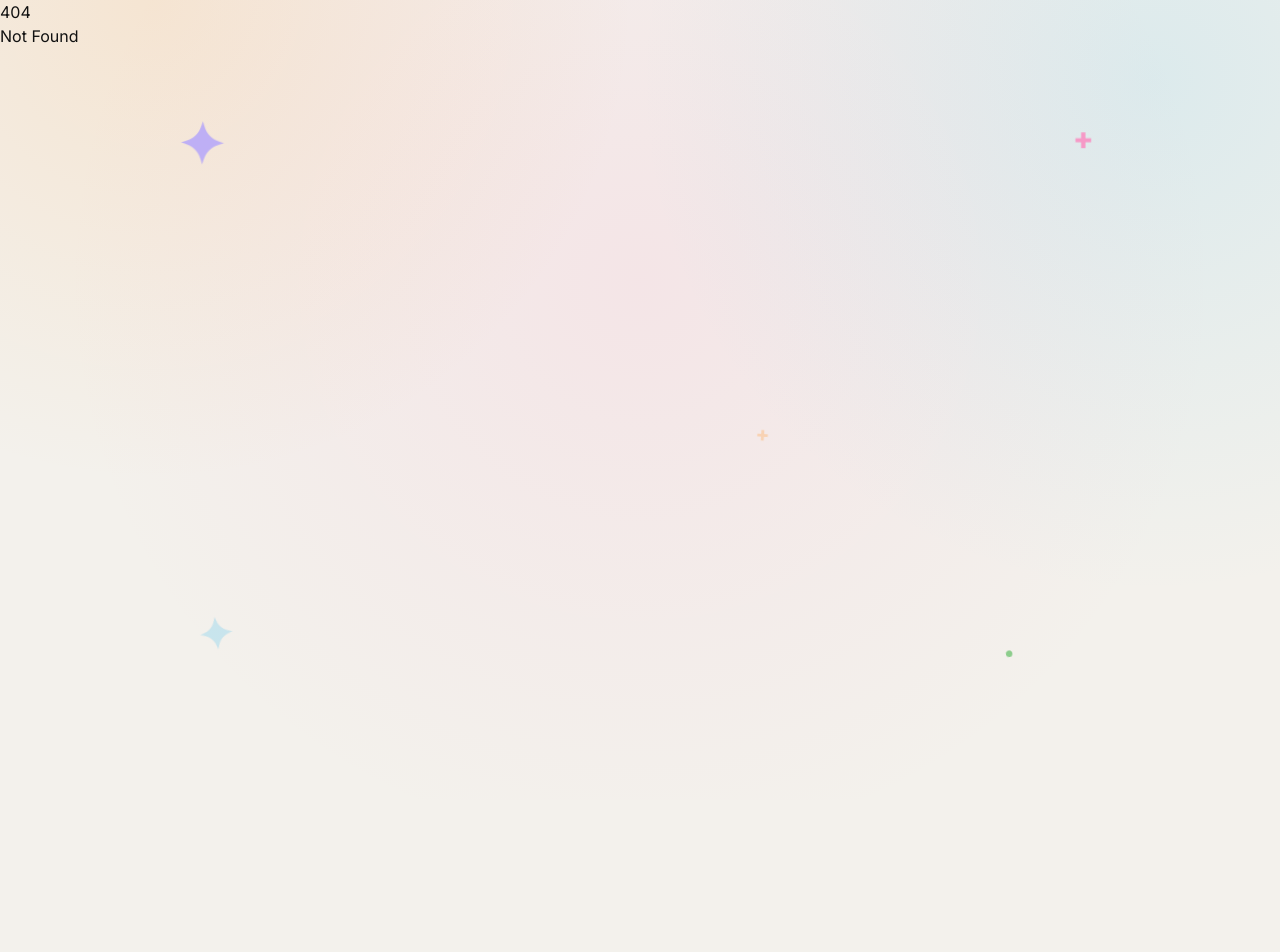
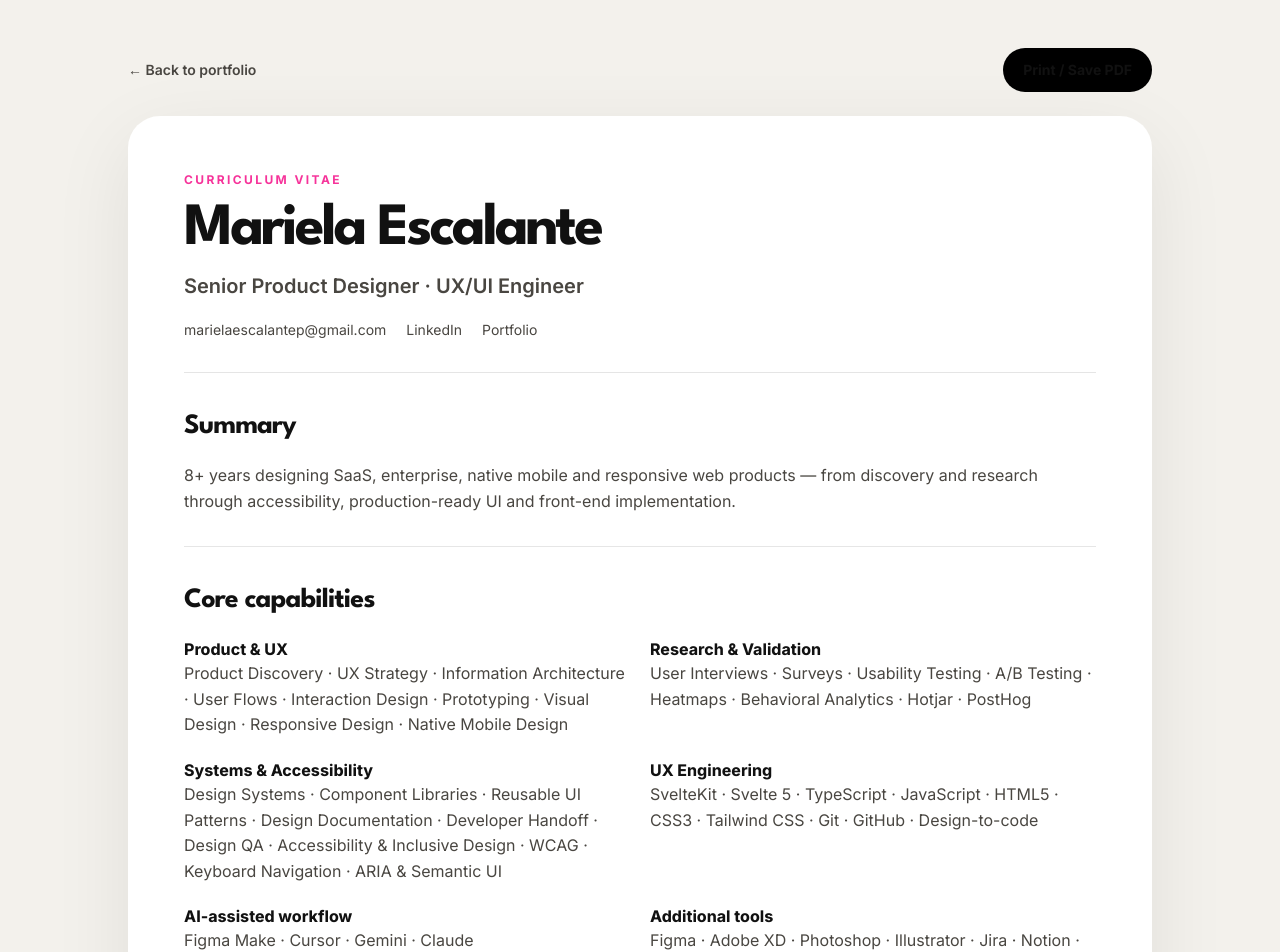
Before and after one commit to marielaescaperni/curriculum, a SvelteKit app in the folder andre-cv/: page /cv in a window 1280 px wide. Before the commit this address had no page. Shown: the top 952 px of the page. Before the commit the page ends 800 px from the top, so only its background shows below. Built offline with nearby package versions, Linux system fonts and the light colour scheme.

Commit message:
feat(cv): add shared-data web CV route

```diff
--- /dev/null
+++ b/andre-cv/src/routes/cv/+page.svelte
@@ -0,0 +1,182 @@
+<script lang="ts">
+	import { cvData } from '$lib/data/cv';
+
+	const capabilityGroups = [
+		{ label: 'Product & UX', items: cvData.capabilities.productUx },
+		{ label: 'Research & Validation', items: cvData.capabilities.researchValidation },
+		{ label: 'Systems & Accessibility', items: cvData.capabilities.systemsAccessibility },
+		{ label: 'UX Engineering', items: cvData.capabilities.uxEngineering }
+	];
+</script>
+
+<svelte:head>
+	<title>Mariela Escalante | CV</title>
+	<meta
+		name="description"
+		content="CV of Mariela Escalante, Senior Product Designer and UX/UI Engineer with 8+ years of experience across SaaS, enterprise, mobile, accessibility and UX engineering."
+	/>
+</svelte:head>
+
+<div class="min-h-screen bg-[#f3f1ec] px-4 py-8 text-[#111] sm:px-6 md:py-12 print:bg-white print:p-0">
+	<div class="mx-auto max-w-5xl">
+		<div class="mb-6 flex items-center justify-between gap-4 print:hidden">
+			<a href="/" class="text-sm font-semibold text-secondary hover:text-primary">← Back to portfolio</a>
+			<button
+				type="button"
+				onclick={() => window.print()}
+				class="rounded-full bg-black px-5 py-3 text-sm font-bold text-white transition hover:-translate-y-0.5"
+			>
+				Print / Save PDF
+			</button>
+		</div>
+
+		<article class="rounded-[2rem] bg-white p-7 shadow-[0_24px_80px_rgba(17,17,17,0.08)] sm:p-10 md:p-14 print:rounded-none print:p-0 print:shadow-none">
+			<header class="border-b border-black/10 pb-8">
+				<p class="text-xs font-bold uppercase tracking-[0.2em] text-pink-500">Curriculum Vitae</p>
+				<h1 class="mt-3 font-display text-5xl font-bold tracking-[-0.05em] sm:text-6xl">{cvData.profile.name}</h1>
+				<p class="mt-3 text-xl font-semibold text-secondary">{cvData.profile.role}</p>
+				<div class="mt-5 flex flex-wrap gap-x-5 gap-y-2 text-sm text-secondary">
+					<a href={`mailto:${cvData.profile.email}`}>{cvData.profile.email}</a>
+					<a href={cvData.profile.socials.linkedin}>LinkedIn</a>
+					<a href="https://mariela-escalante.vercel.app/">Portfolio</a>
+				</div>
+			</header>
+
+		<section class="cv-section">
+			<h2>Summary</h2>
+			<p>{cvData.profile.heroSummary}</p>
+		</section>
+
+		<section class="cv-section">
+			<h2>Core capabilities</h2>
+			<div class="grid gap-5 sm:grid-cols-2">
+				{#each capabilityGroups as group}
+					<div>
+						<h3>{group.label}</h3>
+						<p>{group.items.join(' · ')}</p>
+					</div>
+				{/each}
+			</div>
+			<div class="mt-5 grid gap-5 sm:grid-cols-2">
+				<div>
+					<h3>AI-assisted workflow</h3>
+					<p>{cvData.capabilities.aiWorkflow.join(' · ')}</p>
+				</div>
+				<div>
+					<h3>Additional tools</h3>
+					<p>{cvData.capabilities.additionalTools.join(' · ')}</p>
+				</div>
+			</div>
+		</section>
+
+		<section class="cv-section">
+			<h2>Experience</h2>
+			<div class="space-y-7">
+				{#each cvData.experience as item}
+					<div class="break-inside-avoid">
+						<div class="flex flex-col justify-between gap-1 sm:flex-row sm:items-baseline">
+							<div>
+								<h3>{item.role}</h3>
+								<p class="font-semibold text-primary">{item.company}</p>
+							</div>
+							<p class="text-sm font-medium text-secondary">{item.period}</p>
+						</div>
+						<p class="mt-2">{item.description}</p>
+						{#if item.projects}
+							<div class="mt-3 space-y-2 border-l-2 border-pink-200 pl-4">
+								{#each item.projects as project}
+									<div>
+										<p class="font-semibold text-primary">{project.name} · {project.role}</p>
+										<p>{project.description}</p>
+									</div>
+								{/each}
+							</div>
+						{/if}
+					</div>
+				{/each}
+			</div>
+		</section>
+
+		<div class="grid gap-8 md:grid-cols-2">
+			<section class="cv-section border-b-0 pb-0">
+				<h2>Education</h2>
+				<div class="space-y-5">
+					{#each cvData.education as item}
+						<div>
+							<h3>{item.title}</h3>
+							<p>{item.institution}</p>
+							<p class="text-sm text-secondary">{item.period}</p>
+						</div>
+					{/each}
+				</div>
+			</section>
+
+			<section class="cv-section border-b-0 pb-0">
+				<h2>Recognition & languages</h2>
+				{#each cvData.awards as item}
+					<div>
+						<h3>{item.title}</h3>
+						<p>{item.description}</p>
+					</div>
+				{/each}
+				<div class="mt-5 space-y-1">
+					{#each cvData.languages as language}
+						<p><strong>{language.name}</strong> — {language.level}</p>
+					{/each}
+				</div>
+			</section>
+		</div>
+		</article>
+	</div>
+</div>
+
+<style>
+	.cv-section {
+		padding: 2rem 0;
+		border-bottom: 1px solid rgba(17, 17, 17, 0.1);
+	}
+
+	.cv-section h2 {
+		margin-bottom: 1rem;
+		font-family: var(--font-display);
+		font-size: 1.75rem;
+		font-weight: 700;
+		letter-spacing: -0.03em;
+	}
+
+	.cv-section h3 {
+		font-weight: 750;
+		color: var(--color-text-primary);
+	}
+
+	.cv-section p {
+		line-height: 1.6;
+		color: var(--color-text-secondary);
+	}
+
+	@media print {
+		@page {
+			size: A4;
+			margin: 14mm;
+		}
+
+		:global(.case-study-page),
+		:global(header.fixed) {
+			display: none !important;
+		}
+
+		.cv-section {
+			padding: 1rem 0;
+		}
+
+		.cv-section h2 {
+			font-size: 1.35rem;
+			margin-bottom: 0.6rem;
+		}
+
+		.cv-section p {
+			font-size: 10.5pt;
+			line-height: 1.45;
+		}
+	}
+</style>
```
